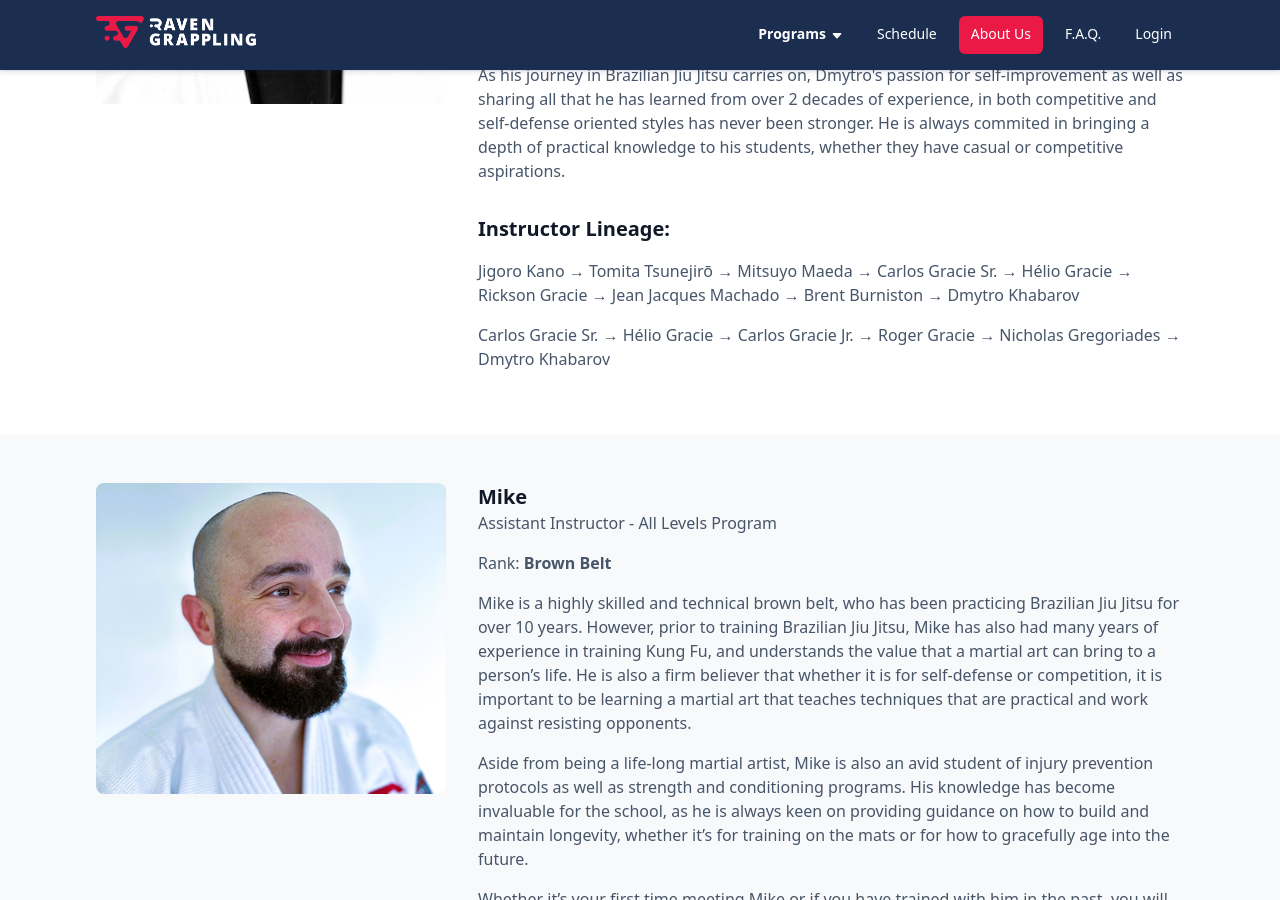
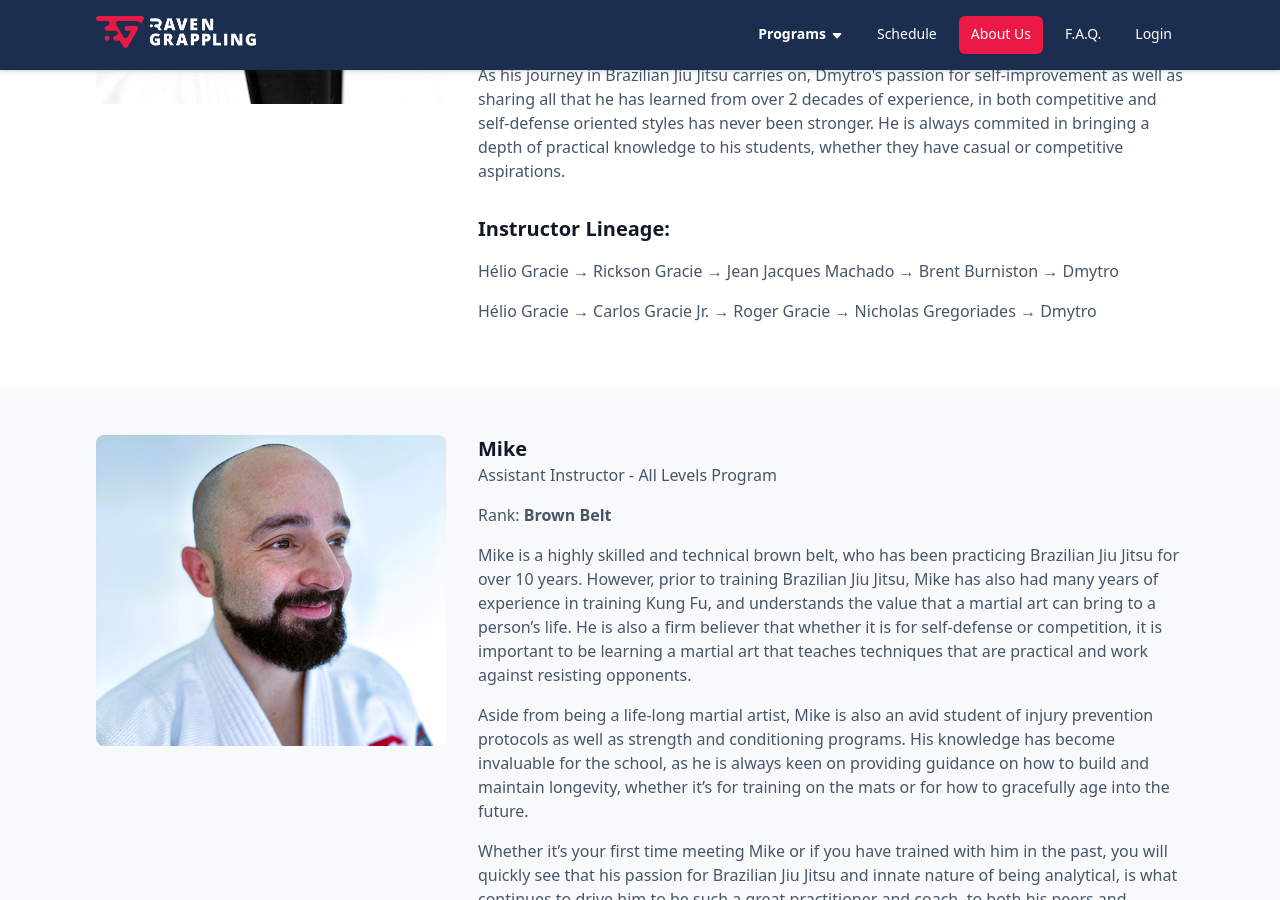
Before and after one commit to RavenGrappling/RavenGrappling.github.io, a Jekyll site: the page built from pages/about-us.html, in a window 1280 px wide and 900 px high, scrolled down 995 px. Built offline with Jekyll 4.4.1, drawn with Linux system fonts in a browser that asks for light colours.

Commit message:
Update about-us.html

```diff
--- a/pages/about-us.html
+++ b/pages/about-us.html
@@ -58,10 +58,10 @@ permalink: /about-us
       </p>
       <h3>Instructor Lineage:</h3>
       <p>
-        Jigoro Kano → Tomita Tsunejirō → Mitsuyo Maeda → Carlos Gracie Sr. → Hélio Gracie → Rickson Gracie → Jean Jacques Machado → Brent Burniston → Dmytro Khabarov
+        Hélio Gracie → Rickson Gracie → Jean Jacques Machado → Brent Burniston → Dmytro
       </p>
       <p>
-        Carlos Gracie Sr. → Hélio Gracie → Carlos Gracie Jr. → Roger Gracie → Nicholas Gregoriades → Dmytro Khabarov
+        Hélio Gracie → Carlos Gracie Jr. → Roger Gracie → Nicholas Gregoriades → Dmytro
       </p>
     </div>
   </div>
```
